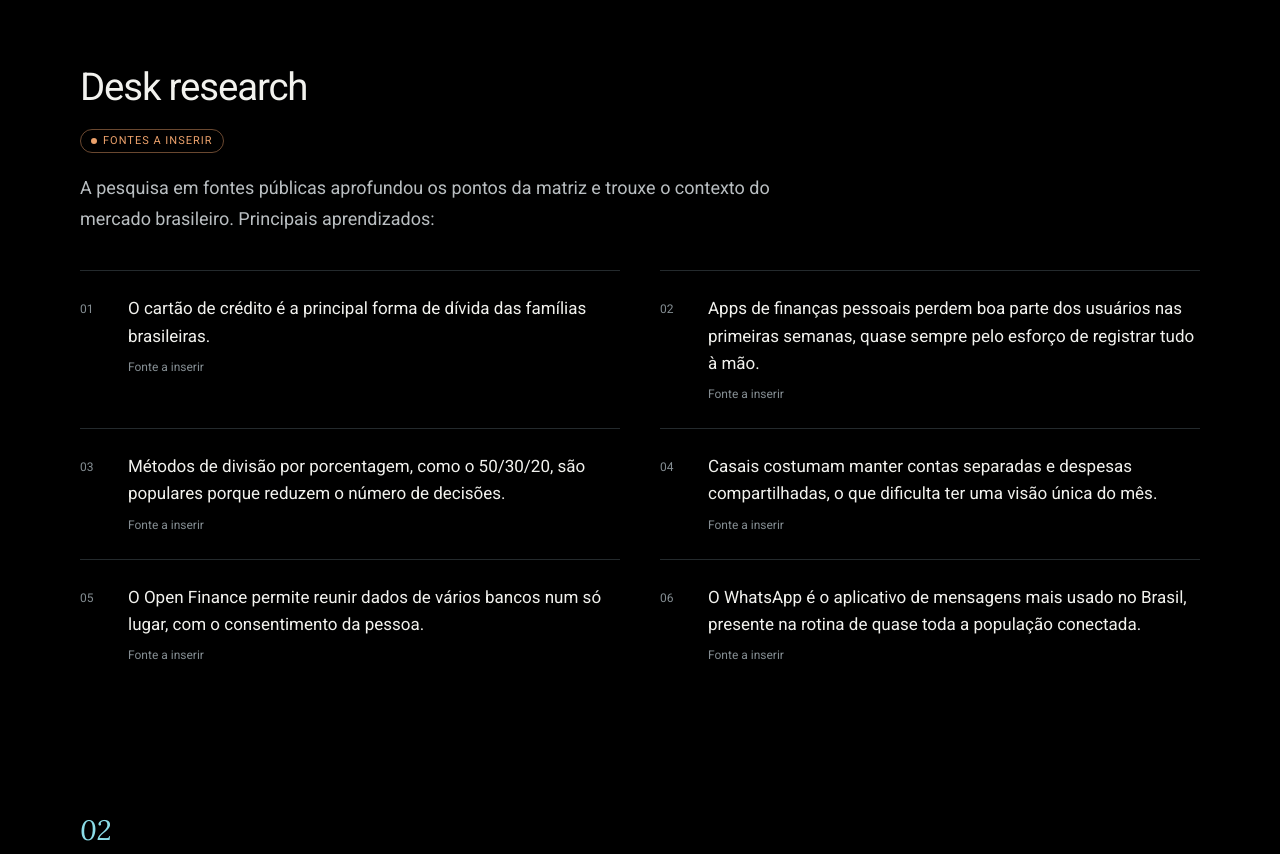
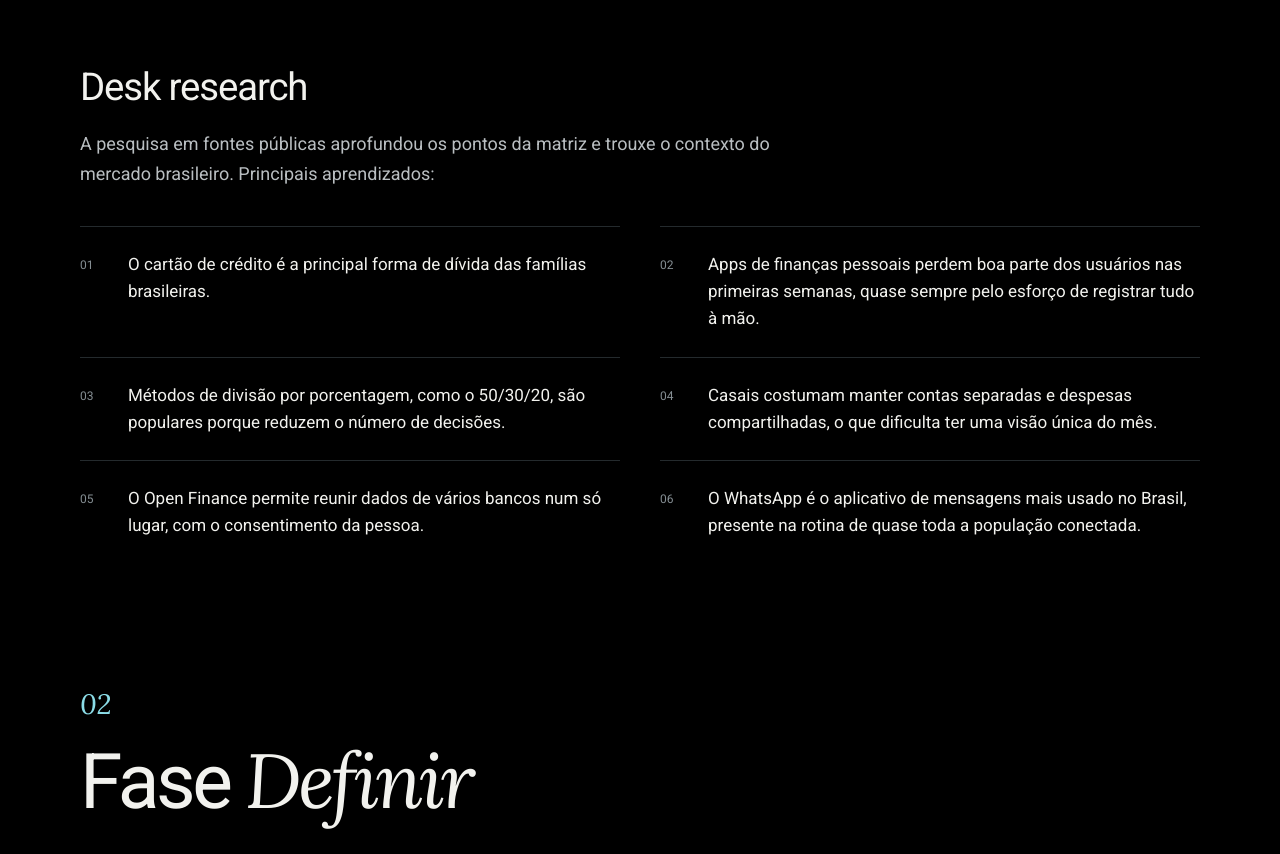
Before and after one commit to HeloiseDP/HeloiseDP.github.io, a plain HTML site: page nexo.html in a window 1280 px wide. Shown: the part 3180-4034 px from the top of the page. Drawn offline with Linux system fonts and the light colour scheme.

Commit message:
Deixa os três cards de projeto do mesmo tamanho e tira a nota de fontes do Nexo
Co-Authored-By: Claude Opus 5.5 <noreply@anthropic.com>

```diff
--- a/nexo.html
+++ b/nexo.html
@@ -435,15 +435,14 @@ em{font-family:var(--serif);font-style:italic;font-weight:400}
 
     <div class="sub">
       <h3>Desk research</h3>
-      <span class="draft">FONTES A INSERIR</span>
       <p class="intro">A pesquisa em fontes públicas aprofundou os pontos da matriz e trouxe o contexto do mercado brasileiro. Principais aprendizados:</p>
       <ol class="insights">
-        <li><p>O cartão de crédito é a principal forma de dívida das famílias brasileiras.<small>Fonte a inserir</small></p></li>
-        <li><p>Apps de finanças pessoais perdem boa parte dos usuários nas primeiras semanas, quase sempre pelo esforço de registrar tudo à mão.<small>Fonte a inserir</small></p></li>
-        <li><p>Métodos de divisão por porcentagem, como o 50/30/20, são populares porque reduzem o número de decisões.<small>Fonte a inserir</small></p></li>
-        <li><p>Casais costumam manter contas separadas e despesas compartilhadas, o que dificulta ter uma visão única do mês.<small>Fonte a inserir</small></p></li>
-        <li><p>O Open Finance permite reunir dados de vários bancos num só lugar, com o consentimento da pessoa.<small>Fonte a inserir</small></p></li>
-        <li><p>O WhatsApp é o aplicativo de mensagens mais usado no Brasil, presente na rotina de quase toda a população conectada.<small>Fonte a inserir</small></p></li>
+        <li><p>O cartão de crédito é a principal forma de dívida das famílias brasileiras.</p></li>
+        <li><p>Apps de finanças pessoais perdem boa parte dos usuários nas primeiras semanas, quase sempre pelo esforço de registrar tudo à mão.</p></li>
+        <li><p>Métodos de divisão por porcentagem, como o 50/30/20, são populares porque reduzem o número de decisões.</p></li>
+        <li><p>Casais costumam manter contas separadas e despesas compartilhadas, o que dificulta ter uma visão única do mês.</p></li>
+        <li><p>O Open Finance permite reunir dados de vários bancos num só lugar, com o consentimento da pessoa.</p></li>
+        <li><p>O WhatsApp é o aplicativo de mensagens mais usado no Brasil, presente na rotina de quase toda a população conectada.</p></li>
       </ol>
     </div>
   </section>
```
Also changed, not shown: index.html (+7 -8 lines).
